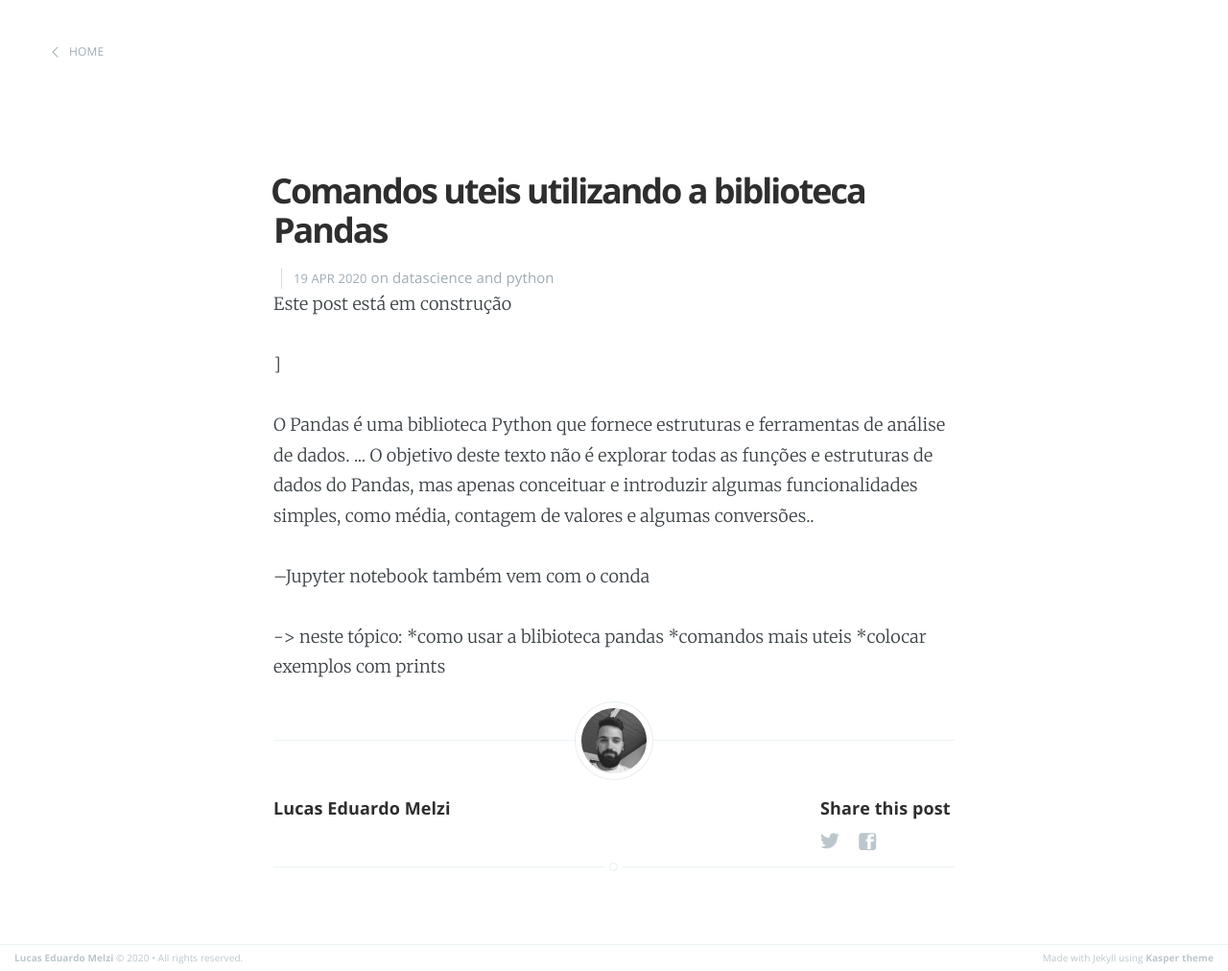
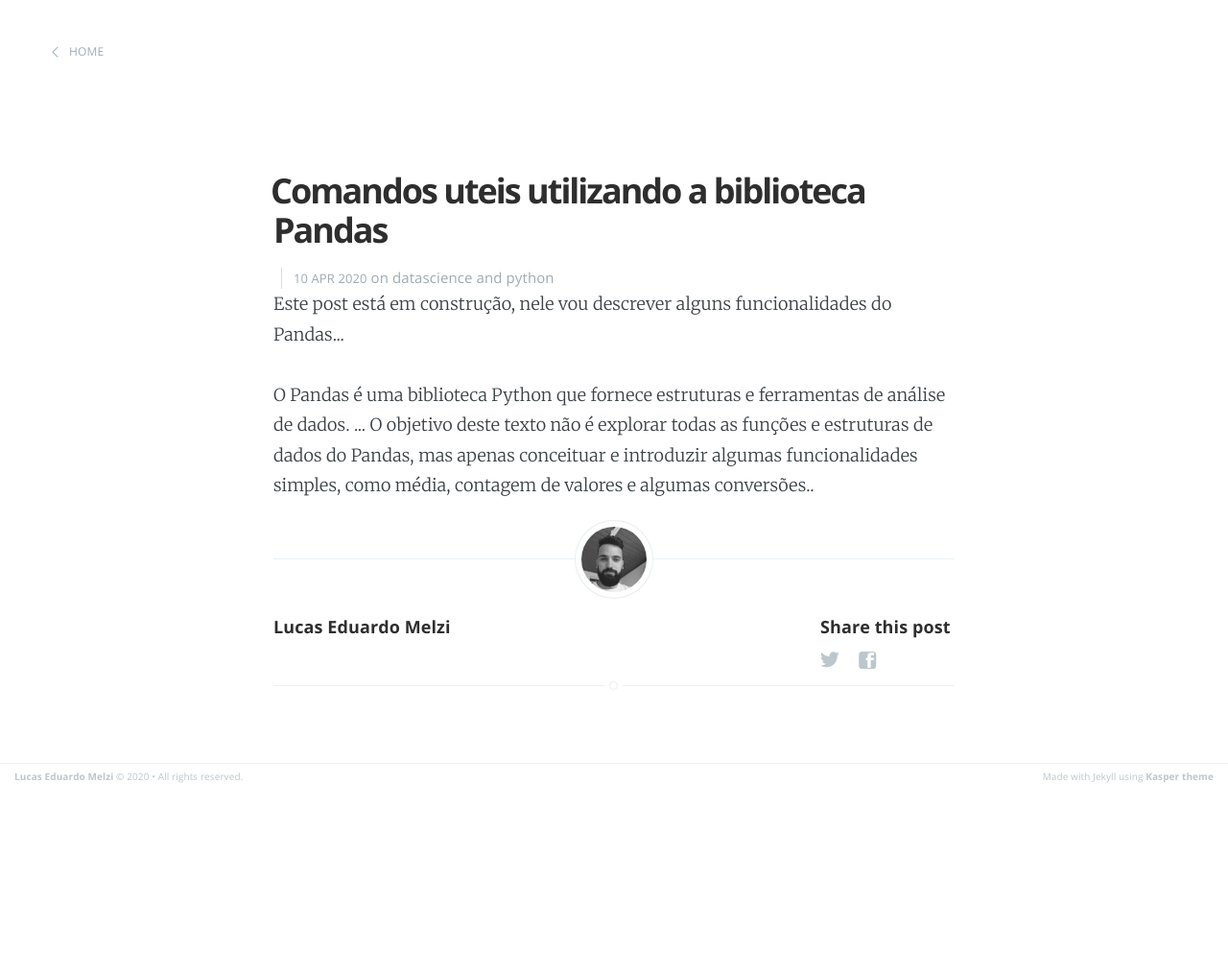
Before and after one commit to melzilucas/melzilucas.github.io, a Jekyll site: the page built from _posts/2020-04-10-Comandos-uteis-utilizando-a-biblioteca-Pandasl.markdown, in a window 1280 px wide. Shown: the whole page at 96% size. Built offline with Jekyll 4.4.1, drawn with Linux system fonts in a browser that asks for light colours; after the commit the page ends 900 px from its top, so only the background shows below that.

Commit message:
actualized post pandas

```diff
--- a/_posts/2020-04-19-Comandos-uteis-utilizando-a-biblioteca-Pandasl.markdown
+++ b/_posts/2020-04-10-Comandos-uteis-utilizando-a-biblioteca-Pandasl.markdown
@@ -1,16 +1,10 @@
 ---
 layout: post
 title:  Comandos uteis utilizando a biblioteca Pandas
-date:   2020-04-19 10:18:00
+date:   2020-04-10 10:18:00
 categories: datascience python
-image: "/assets/images/integrate.png"
+image: "/assets/images/pandas.png"
 ---
 
-<p> Este post está em construção</p>]
+<p> Este post está em construção, nele vou descrever alguns funcionalidades do Pandas...</p>
 <p>O Pandas é uma biblioteca Python que fornece estruturas e ferramentas de análise de dados. ... O objetivo deste texto não é explorar todas as funções e estruturas de dados do Pandas, mas apenas conceituar e introduzir algumas funcionalidades simples, como média, contagem de valores e algumas conversões..</p>
---Jupyter notebook também vem com o conda
-
--> neste tópico:
-*como usar a blibioteca pandas
-*comandos mais uteis
-*colocar exemplos com prints
```
Also changed, not shown: assets/images/pandas.png (added).
